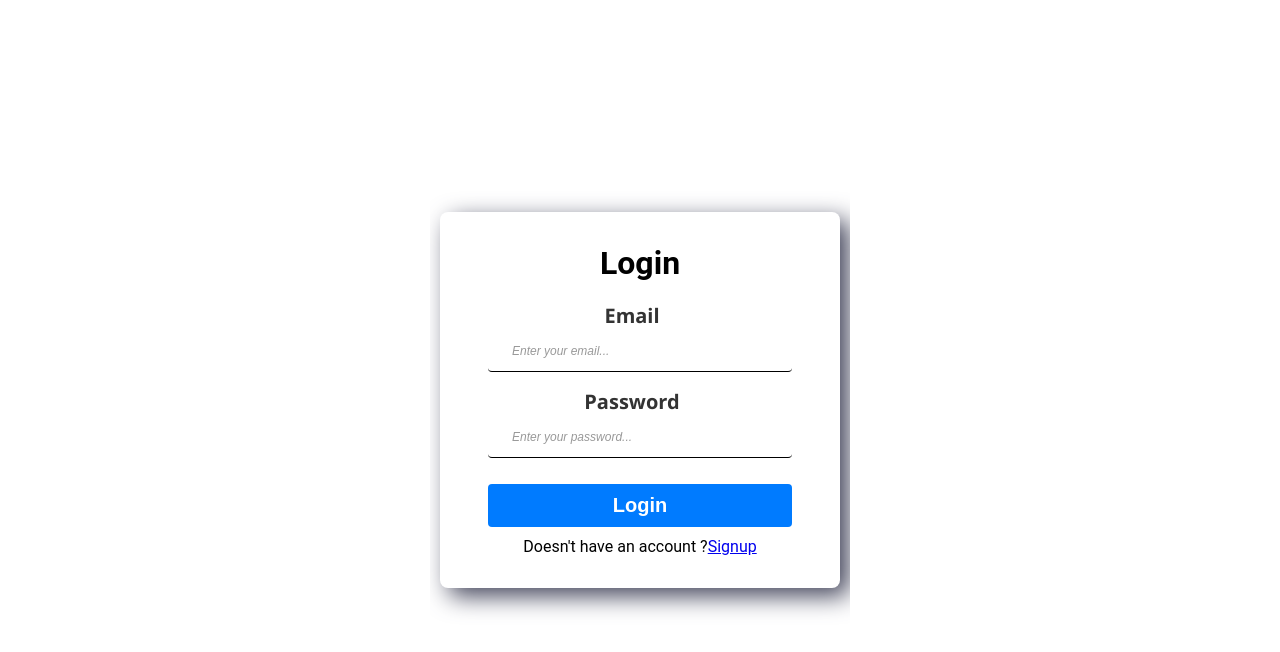
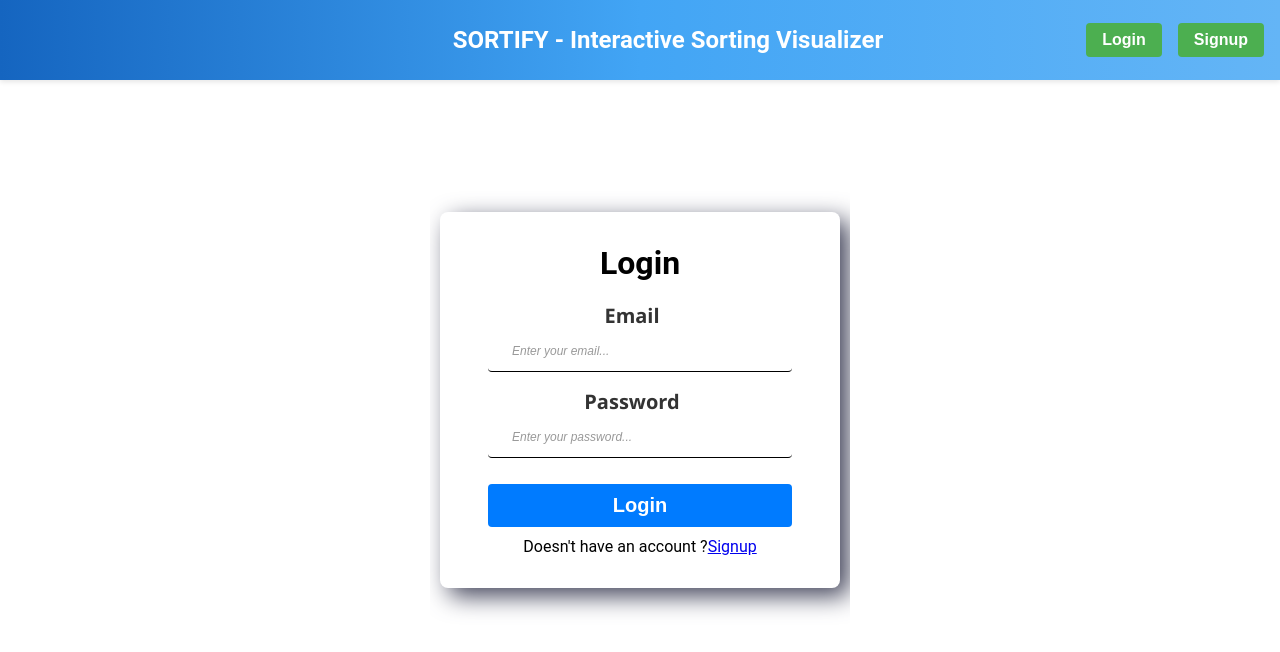
Before and after one commit to Ch-Sai-Jaswanth/vraj, a React (Create React App) app: page /login in a window 1280 px wide. Shown: the top 652 px of the page. Built offline with nearby package versions, Linux system fonts and the light colour scheme.

Commit message:
Modified Header for login signup pages

```diff
--- a/src/App.js
+++ b/src/App.js
@@ -18,8 +18,18 @@ function App() {
         <RefreshHandler setIsAuth={setIsAuth}/>
         <Routes>
           <Route path='/' element={<Header />} />
-          <Route path='/login' element={<Login />} />
-          <Route path='/signup' element={<Signup />} />
+          <Route path='/login' element={
+            <>
+              <Header />
+              <Login />
+            </>
+          } />
+          <Route path='/signup' element={
+            <>
+              <Header />
+              <Signup />
+            </>
+          } />
           <Route path='/home' element={<PrivateRoute element={<Original />} />} />
         </Routes>
       </div>
--- a/src/Components/Header.js
+++ b/src/Components/Header.js
@@ -7,6 +7,10 @@ const Header = ({ loggedInUser, handleLogout }) => {
 
   const handleLoginClick = () => {
     Navigate('/login');
+  };
+
+  const handleSignupClick = () => {
+    Navigate('/signup');
   };
 
   return (
@@ -26,6 +30,11 @@ const Header = ({ loggedInUser, handleLogout }) => {
             Login
           </button>
         )}
+        {!loggedInUser && (
+          <button className="login-button" onClick={handleSignupClick}>
+            Signup
+          </button>
+        )}
       </div>
     </div>
   );
--- a/src/Components/Login.js
+++ b/src/Components/Login.js
@@ -67,7 +67,7 @@ const Login = () => {
       <form onSubmit={handleLogin}>
         <div className='form-group'>
           <label htmlFor='email'>Email</label>
-          <input onChange={handleChange} type='email' name='email' autoFocus placeholder='Enter your email...' value={loginInfo.email}/>
+          <input onChange={handleChange} type='email' name='email' autoFocus placeholder='Enter your email...' autoComplete='off' value={loginInfo.email}/>
         </div>
         <div className='form-group'>
           <label htmlFor='password'>Password</label>
--- a/src/Components/Signup.js
+++ b/src/Components/Signup.js
@@ -68,7 +68,7 @@ const Signup = () => {
         </div>
         <div className='form-group'>
           <label htmlFor='email'>Email</label>
-          <input onChange={handleChange} type='email' name='email' autoFocus placeholder='Enter your email...' value={signupInfo.email}/>
+          <input onChange={handleChange} type='email' name='email' autoComplete='off' placeholder='Enter your email...' value={signupInfo.email}/>
         </div>
         <div className='form-group'>
           <label htmlFor='password'>Password</label>
```
